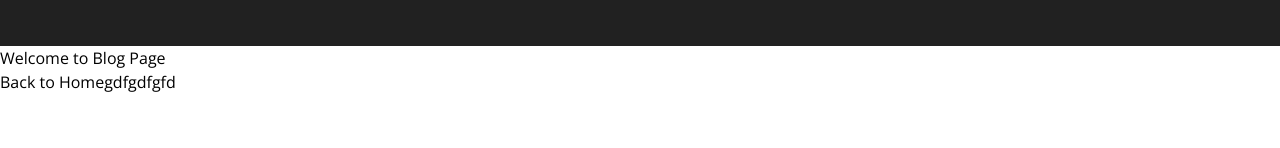
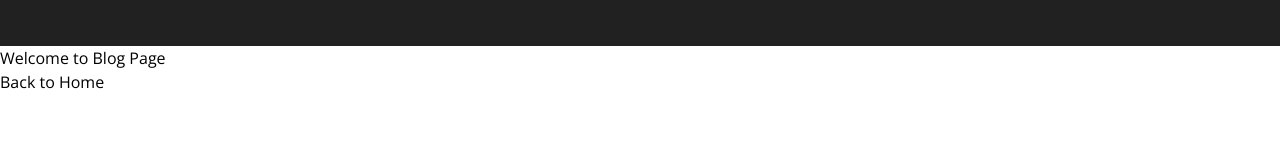
Before and after one commit to Alessag/globomantics-nextjs-fundamentals, a Next.js app: page /blog in a window 1280 px wide. Shown: the part 152-300 px from the top of the page. Built offline with nearby package versions, Linux system fonts and the light colour scheme.

Commit message:
perf: remove no used code from the blog page

```diff
--- a/app/blog/page.js
+++ b/app/blog/page.js
@@ -15,7 +15,6 @@ export default async function Page() {
       <h1>Welcome to Blog Page</h1>
       <h2>
         <Link href="/home">Back to Home</Link>
-        gdfgdfgfd
       </h2>
     </>
   );
```
